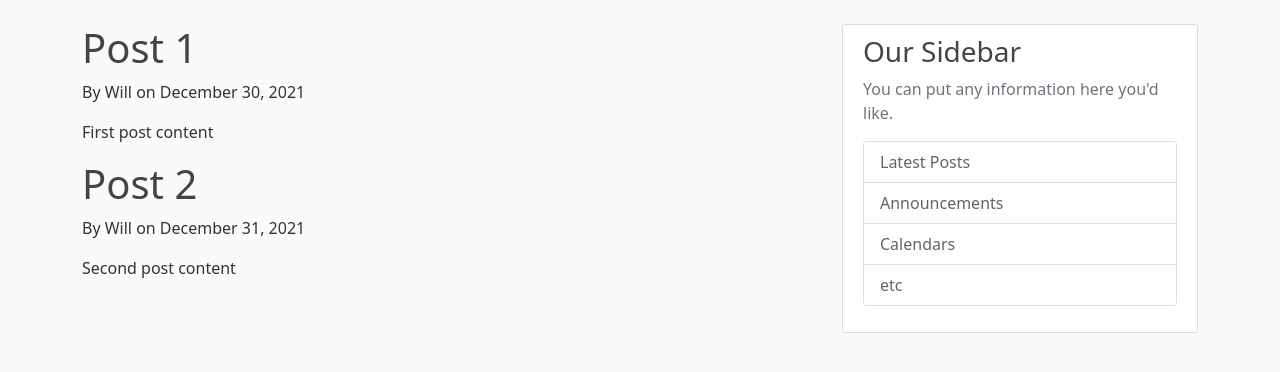
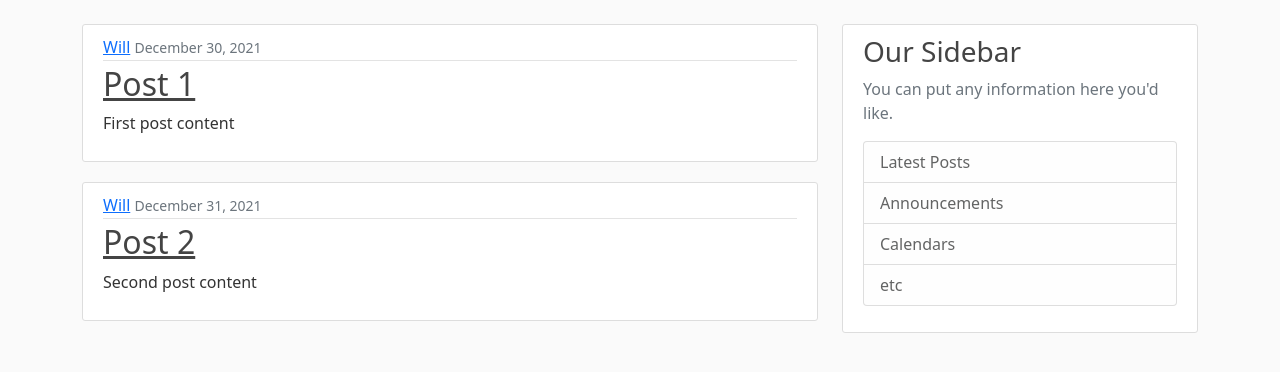
Before and after one commit to willschlitzer/sillysportsstats, a Flask app: page / in a window 1280 px wide. Shown: the part 56-428 px from the top of the page. Run offline with Flask 2, Linux system fonts and the light colour scheme.

Commit message:
update home.html and flask importing

```diff
--- a/app/app.py
+++ b/app/app.py
@@ -1,5 +1,5 @@
-import flask
-app = flask.Flask(__name__)
+from flask import Flask, render_template, url_for
+app = Flask(__name__)
 
 
 posts = [
@@ -23,11 +23,11 @@ def main():
 @app.route("/")
 @app.route("/home")
 def home():
-    return flask.render_template("home.html", posts=posts)
+    return render_template("home.html", posts=posts)
 
 @app.route("/about")
 def about():
-    return flask.render_template("about.html", title="About")
+    return render_template("about.html", title="About")
 
 if __name__ == "__main__":
     main()
--- a/app/templates/home.html
+++ b/app/templates/home.html
@@ -1,8 +1,15 @@
 {% extends "layout.html" %}
 {% block content %}
     {% for post in posts %}
-        <h1>{{  post.title  }}</h1>
-        <p>By {{  post.author  }} on {{  post.date_posted  }}</p>
-        <p>{{  post.content  }}</p>
+        <article class="media content-section">
+          <div class="media-body">
+            <div class="article-metadata">
+              <a class="mr-2" href="#">{{ post.author }}</a>
+              <small class="text-muted">{{ post.date_posted }}</small>
+            </div>
+            <h2><a class="article-title" href="#">{{ post.title }}</a></h2>
+            <p class="article-content">{{ post.content }}</p>
+          </div>
+        </article>
     {% endfor %}
 {% endblock content %}}
```
